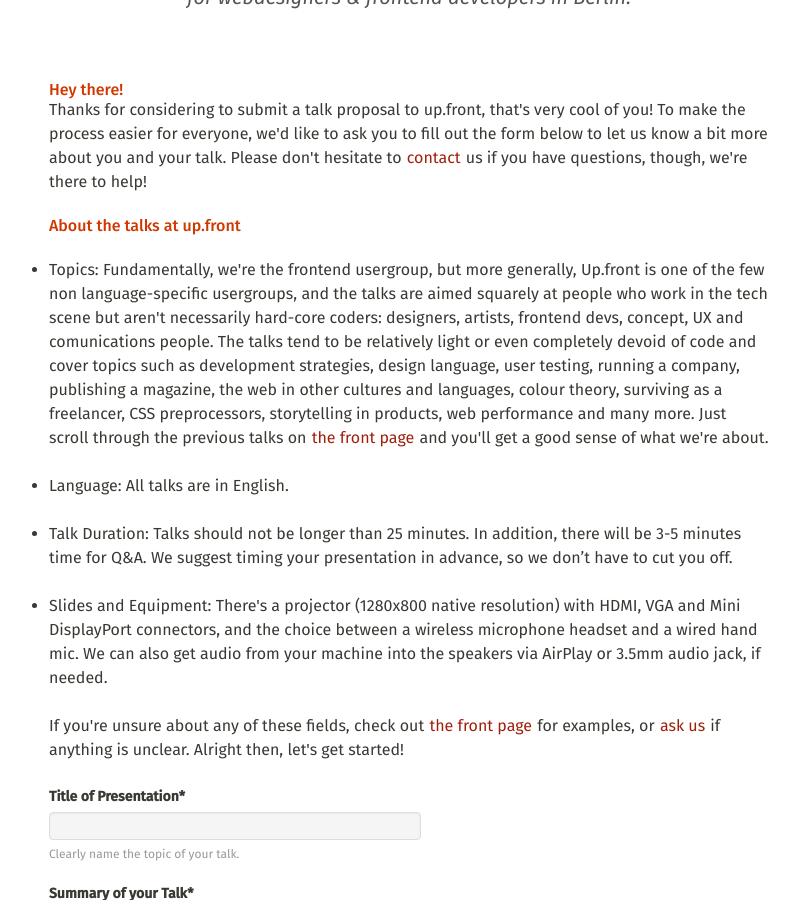
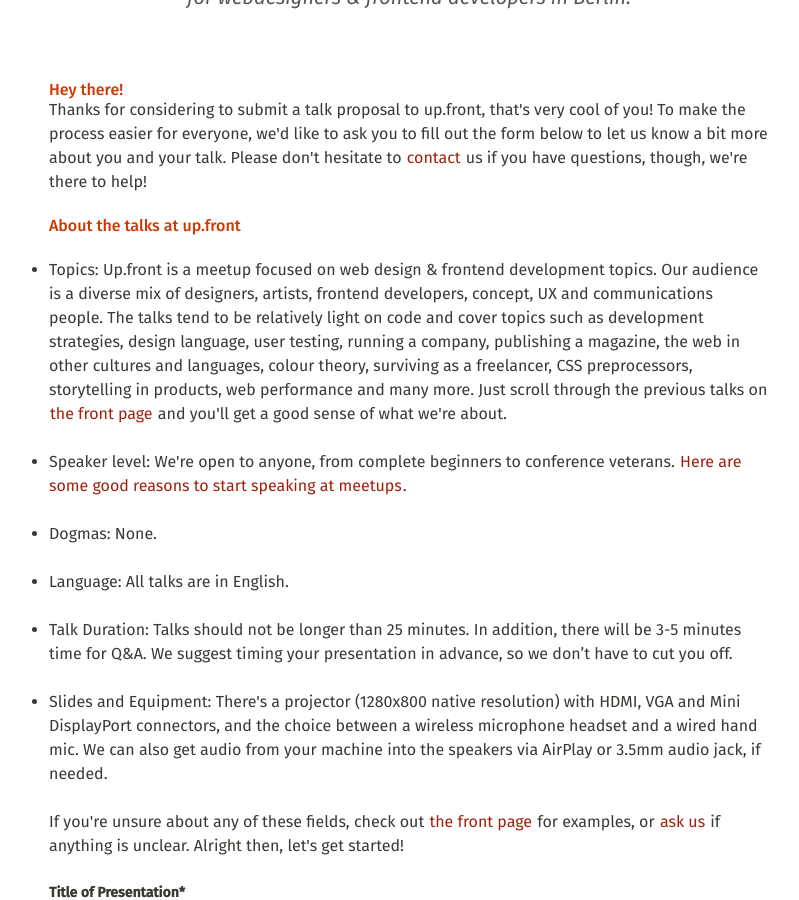
Before and after one commit to upfrontug/upfrontug.github.io, a Jekyll site: the page built from submit.html, in a window 1280 px wide and 900 px high, scrolled down 422 px. Shown: the whole window, without its empty margins (231-1030 px from the left). Built offline with Jekyll 4.4.1, drawn with Linux system fonts in a browser that asks for light colours; nearby versions of some CDN libraries; comment, search, counter and statistics services are not loaded.

Commit message:
Bit of rewording

```diff
--- a/submit.html
+++ b/submit.html
@@ -6,7 +6,9 @@
 
   <h2>About the talks at up.front</h2>
   <ul>
-    <li>Topics: Fundamentally, we're the frontend usergroup, but more generally, Up.front is one of the few non language-specific usergroups, and the talks are aimed squarely at people who work in the tech scene but aren't necessarily hard-core coders: designers, artists, frontend devs, concept, UX and comunications people. The talks tend to be relatively light or even completely devoid of code and cover topics such as development strategies, design language, user testing, running a company, publishing a magazine, the web in other cultures and languages, colour theory, surviving as a freelancer, CSS preprocessors, storytelling in products, web performance and many more. Just scroll through the previous talks on <a href="http://up.front.ug/">the front page</a> and you'll get a good sense of what we're about.</li>
+    <li>Topics: Up.front is a meetup focused on web design & frontend development topics. Our audience is a diverse mix of designers, artists, frontend developers, concept, UX and communications people. The talks tend to be relatively light on code and cover topics such as development strategies, design language, user testing, running a company, publishing a magazine, the web in other cultures and languages, colour theory, surviving as a freelancer, CSS preprocessors, storytelling in products, web performance and many more. Just scroll through the previous talks on <a href="http://up.front.ug/">the front page</a> and you'll get a good sense of what we're about.</li>
+    <li>Speaker level: We're open to anyone, from complete beginners to conference veterans. <a href="http://weareallaweso.me/">Here are some good reasons to start speaking at meetups</a>.</li>
+    <li>Dogmas: None.</li>
     <li>Language: All talks are in English.</li>
     <li>Talk Duration: Talks should not be longer than 25 minutes. In addition, there will be 3-5 minutes time for Q&A. We suggest timing your presentation in advance, so we don’t have to cut you off. </li>
     <li>Slides and Equipment: There's a projector (1280x800 native resolution) with HDMI, VGA and Mini DisplayPort connectors, and the choice between a wireless microphone headset and a wired hand mic. We can also get audio from your machine into the speakers via AirPlay or 3.5mm audio jack, if needed. </li>
```
